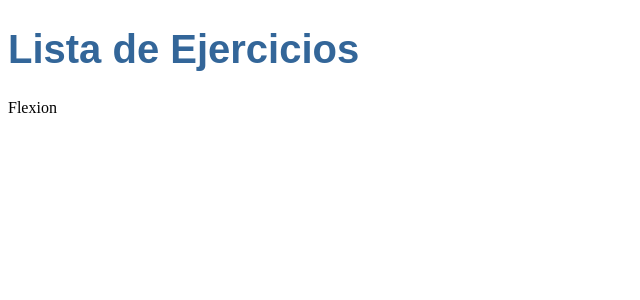
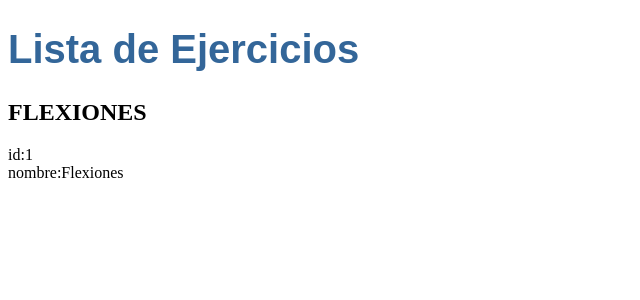
Before and after one commit to w2k31984/ListaEjercicios, an Angular app: page / in a window 1280 px wide. Shown: the top 300 px of the page, without its empty margins (0-640 px from the left). Built offline with nearby package versions, Linux system fonts and the light colour scheme.

Commit message:
Se adiciona un pipe uppercase

```diff
--- a/src/app/app.module.ts
+++ b/src/app/app.module.ts
@@ -1,5 +1,5 @@
 import { BrowserModule } from '@angular/platform-browser';
-import { NgModule } from '@angular/core';
+import { NgModule } from '@angular/core'; //Permite correr los componentes de nuestra aplicacion
 
 import { AppRoutingModule } from './app-routing.module';
 import { AppComponent } from './app.component';
--- /dev/null
+++ b/src/app/ejercicio.ts
@@ -0,0 +1,6 @@
+export interface Ejercicio
+{
+  id:number;
+  name:string;
+
+}
--- a/src/app/ejercicios/ejercicios.component.html
+++ b/src/app/ejercicios/ejercicios.component.html
@@ -1 +1,3 @@
-{{ejercicio}}
+<h2>{{ejercicio.name | uppercase}}</h2>
+<div><span>id:</span>{{ejercicio.id}}</div>
+<div><span>nombre:</span>{{ejercicio.name}}</div>
--- a/src/app/ejercicios/ejercicios.component.ts
+++ b/src/app/ejercicios/ejercicios.component.ts
@@ -1,4 +1,5 @@
 import { Component, OnInit } from '@angular/core';
+import {Ejercicio} from '../ejercicio';
 
 @Component({
   selector: 'app-ejercicios',
@@ -7,7 +8,10 @@ import { Component, OnInit } from '@angular/core';
 })
 export class EjerciciosComponent implements OnInit {
 
-  ejercicio = 'Flexion'
+  ejercicio: Ejercicio={
+  id:1,
+  name:"Flexiones"
+  };
   constructor() { }
 
   ngOnInit(): void {
--- a/src/index.html
+++ b/src/index.html
@@ -5,7 +5,7 @@
   <title>ListaEjercicios</title>
   <base href="/">
   <meta name="viewport" content="width=device-width, initial-scale=1">
-  <link rel="icon" type="image/x-icon" href="favicon.ico">
+  <link rel="icon" type="image/x-icon" href="favicon2.ico">
 </head>
 <body>
   <app-root></app-root>
```
Also changed, not shown: 2 other files (tests, documents, lock files or other folders).
